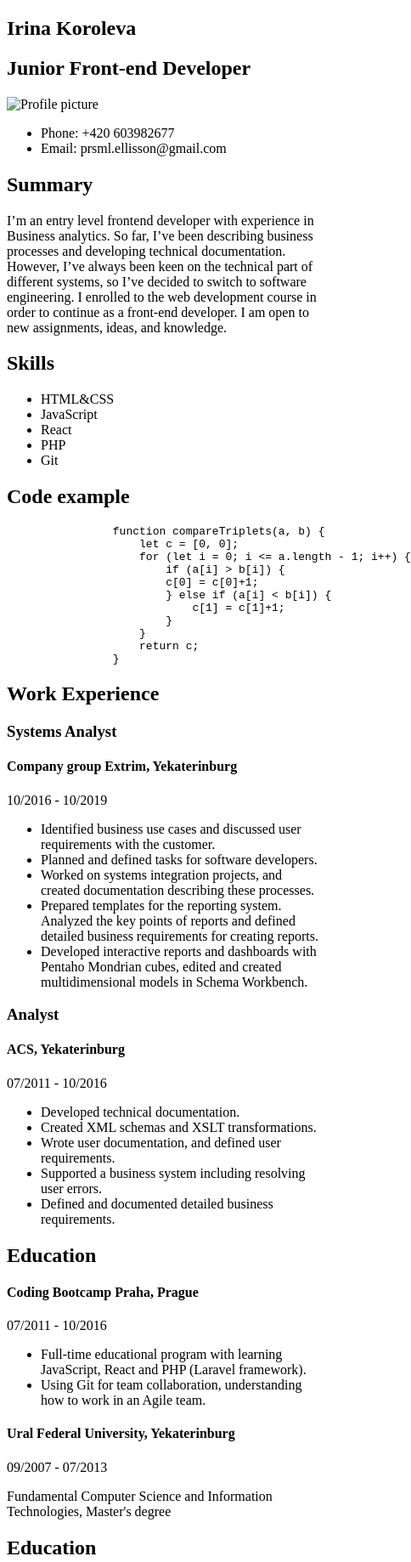
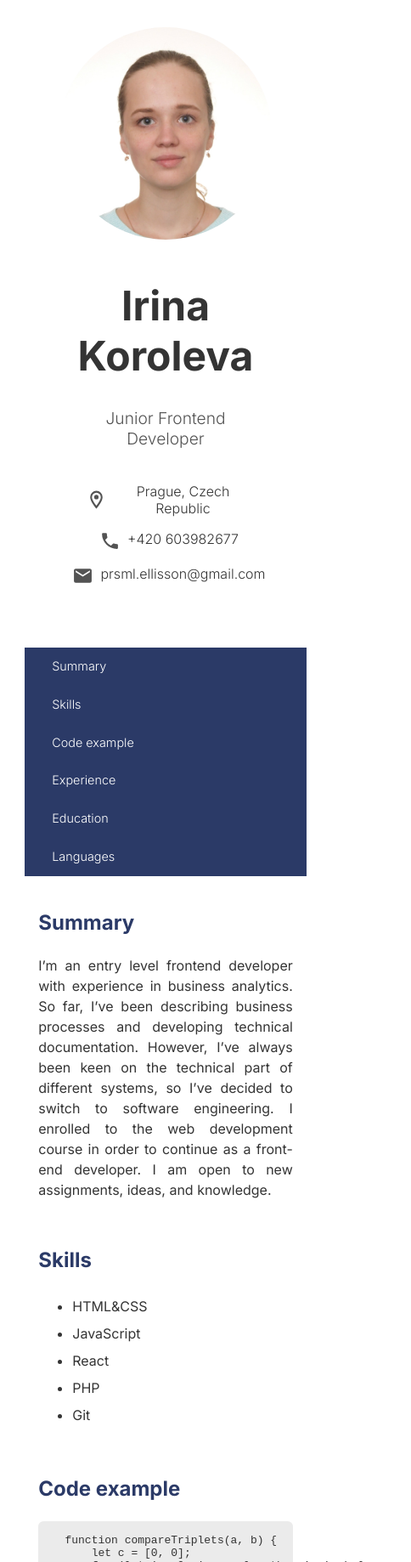
Before and after one commit to ikoroleva/rsschool-cv, a plain HTML site: page index.html in a window 390 px wide. Shown: the top 1838 px of the page at 85% size, 484 px wide, since content can reach past the window. Drawn offline with Linux system fonts and the light colour scheme.

Commit message:
feat: add css and make it responsive

```diff
--- a/index.html
+++ b/index.html
@@ -6,27 +6,67 @@
     <meta http-equiv="X-UA-Compatible" content="IE=edge">
     <meta name="viewport" content="width=device-width, initial-scale=1.0">
     <title>CV. HTML, CSS & Git Basics</title>
+    <link rel="stylesheet" href="style.css">
+    <link rel="preconnect" href="https://fonts.googleapis.com">
+    <link rel="preconnect" href="https://fonts.gstatic.com" crossorigin>
+    <link href="https://fonts.googleapis.com/css2?family=Inter:wght@200;300;400;700&display=swap" rel="stylesheet">
 </head>
 
 <body>
     <header class="header">
         <section class="title">
-            <h1 class="title__h1">Irina Koroleva</h1>
-            <h2 class="title__h2">Junior Front-end Developer</h2>
-            <img class="title__photo" src="" alt="Profile picture">
+            <figure class="photo">
+                <img src="img/profile-photo.JPG" alt="Profile photo">
+            </figure>
+            <section class="info">
+                <h1>Irina Koroleva</h1>
+                <h2>Junior Frontend Developer</h2>
+                <section class="contacts">
+                    <div class="contact-item">
+                        <img src="img/map-marker-outline.svg" alt="Map marker icon">
+                        <p class="">Prague, Czech Republic</p>
+                    </div>
+                    <div class="contact-item">
+                        <img src="img/phone.svg" alt="Phone icon">
+                        <p class="">+420 603982677</p>
+                    </div>
+                    <div class="contact-item">
+                        <img src="img/email.svg" alt="Email icon">
+                        <p class="">prsml.ellisson@gmail.com</p>
+                    </div>
                 </section>
-        <section class="contacts">
-            <ul class="contact__list">
-                <li class="contact__list__item">Phone: +420 603982677</li>
-                <li class="contact__list__item">Email: prsml.ellisson@gmail.com</li>
+            </section>
+        </section>
+
+        <nav class="nav">
+            <ul class="nav list">
+                <a href="#summary">
+                    <li class="nav list__item">Summary</li>
+                </a>
+                <a href="#skills">
+                    <li class="nav list__item">Skills</li>
+                </a>
+                <a href="#code-example">
+                    <li class="nav list__item">Code example</li>
+                </a>
+                <a href="#work-experience">
+                    <li class="nav list__item">Experience</li>
+                </a>
+                <a href="#education">
+                    <li class="nav list__item">Education</li>
+                </a>
+                <a href="#languages">
+                    <li class="nav list__item">Languages</li>
+                </a>
             </ul>
-        </section>
+        </nav>
+
     </header>
     <main class="main-container">
         <!--  SUMMARY -->
-        <section class="summary">
+        <section class="summary" id="summary">
             <h2 class="summary section-header">Summary</h2>
-            <p class="summary item">I’m an entry level frontend developer with experience in Business analytics. So
+            <p class="summary item">I’m an entry level frontend developer with experience in business analytics. So
                 far, I’ve been describing
                 business processes and developing technical documentation. However, I’ve always been keen on the
                 technical part of different systems, so I’ve decided to switch to software engineering. I enrolled to
@@ -35,7 +75,7 @@
         </section>
 
         <!--  SKILLS -->
-        <section class="skills">
+        <section class="skills" id="skills">
             <h2 class="skills section-header">Skills</h2>
             <ul class="skills list">
                 <li class="skills list__item">HTML&CSS</li>
@@ -47,10 +87,11 @@
         </section>
 
         <!--  CODE EXAMPLE -->
-        <section class="code-example">
+        <section class="code-example" id="code-example">
             <h2 class="code-example section-header">Code example</h2>
             <code class="code-example wrapper">
     <pre>
+
     function compareTriplets(a, b) {
         let c = [0, 0];
         for (let i = 0; i <= a.length - 1; i++) {
@@ -61,18 +102,20 @@
             }
         }
         return c;
-                }</pre>
+    }
+
+</pre>
             </code>
         </section>
 
         <!--  WORK EXPERIENCE -->
-        <section class="work-experience">
-            <h2 class="work-experience section-header">Work Experience</h2>
+        <section class="work-experience" id="work-experience">
+            <h2 class="work-experience section-header">Experience</h2>
             <section class="job-item">
                 <div class="job-details">
-                    <h3 class="job-details__position">Systems Analyst</h3>
-                    <h4 class="job-details__company">Company group Extrim, Yekaterinburg</h4>
-                    <p class="job-details__terms">10/2016 - 10/2019</p>
+                    <h3 class="job-details position">Systems Analyst</h3>
+                    <h4 class="job-details company">Company group EXTRIM, Yekaterinburg</h4>
+                    <p class="job-details terms">Oct 2016 — Oct 2019</p>
                 </div>
                 <div class="job-summary">
                     <ul class="job-summary list">
@@ -95,7 +138,7 @@
                 <div class="job-details">
                     <h3 class="job-details position">Analyst</h3>
                     <h4 class="job-details company">ACS, Yekaterinburg</h4>
-                    <p class="job-details terms">07/2011 - 10/2016</p>
+                    <p class="job-details terms">Jul 2011 - Oct 2016</p>
                 </div>
                 <div class="job-summary">
                     <ul class="job-summary list">
@@ -111,11 +154,18 @@
         </section>
 
         <!--  EDUCATION  -->
-        <section class="education">
+        <section class="education" id="education">
             <h2 class="education section-header">Education</h2>
-            <div class="education-item">
+            <section class="education-item">
+                <h4 class="education-item company">RS School</h4>
+                <p class="education-item terms">Sep 2022</p>
+                <ul class="education-item list">
+                    <li class="education-item list__item">Course «JS/Frontend development course» (in progress)</li>
+                </ul>
+            </section>
+            <section class="education-item">
                 <h4 class="education-item company">Coding Bootcamp Praha, Prague</h4>
-                <p class="education-item terms">07/2011 - 10/2016</p>
+                <p class="education-item terms">May 2022 - Jul 2022</p>
                 <ul class="education-item list">
                     <li class="education-item list__item">Full-time educational program with learning JavaScript, React
                         and PHP
@@ -124,35 +174,52 @@
                         an Agile team.
                     </li>
                 </ul>
-            </div>
-            <div class="education-item">
+            </section>
+            <section class="education-item">
                 <h4 class="education-item company">Ural Federal University, Yekaterinburg</h4>
-                <p class="education-item terms">09/2007 - 07/2013</p>
-                <p class="education-item discription">Fundamental Computer Science and Information Technologies,
+                <p class="education-item terms">Sep 2007 - Jun 2013</p>
+                <ul class="education-item list">
+                    <li class="education-item list__item">Fundamental Computer Science and Information Technologies,
                         Master's degree </p>
-            </div>
+                    </li>
+            </section>
         </section>
 
         <!--  LANGUAGES  -->
-        <section class="languages">
-            <h2 class="languages section-header">Education</h2>
+        <section class="languages" id="languages">
+            <h2 class="languages section-header">Languages</h2>
             <ul class="languages list">
                 <li class="languages list__item">English – B1</li>
                 <li class="languages list__item">Czech – A2</li>
+                <li class="languages list__item">Russian – Native</li>
             </ul>
         </section>
 
     </main>
     <footer class="footer">
-        <h2 class="footer-header">Let's Keep in Touch!</h2>
 
         <!-- Social media and contact links. -->
-        <ul class="contact list">
-            <li class="contact list__item"><a href="mailto:prsml.ellisson@gmail.com">prsml.ellisson@gmail.com</a></li>
-            <li class="contact list__item"><a href="https://www.linkedin.com/in/irina-koroleva-al/"
-                    target="_blank">LinkedIn</a></li>
-            <li class="contact list__item"><a href="https://github.com/ikoroleva" target="_blank">Github</a></li>
-        </ul>
+        <section class="footer-contacts">
+            <div class="footer contact-item">
+                <img src="img/email.svg" alt="Email icon">
+                <a href="mailto:prsml.ellisson@gmail.com">prsml.ellisson@gmail.com</a>
+            </div>
+            <div class="footer contact-item">
+                <img src="img/linkedin.svg" alt="LinkedIn icon">
+                <a href="https://www.linkedin.com/in/irina-koroleva-al/" target="_blank">LinkedIn</a>
+            </div>
+            <div class="footer contact-item">
+                <img src="img/github.svg" alt="Github icon">
+                <a href="https://github.com/ikoroleva" target="_blank">Github</a>
+            </div>
+        </section>
+        <section class="course-info">
+            <a class="course-info link" href="https://rs.school/"><img class="course-logo" src="img/logo-rsschool3.png"
+                    alt="course logo">
+            </a>
+            <p class="course-info name">The Rolling Scopes, October, 2022</p>
+        </section>
+
     </footer>
 
 </body>
--- a/style.css
+++ b/style.css
@@ -0,0 +1,274 @@
+html {
+    box-sizing: border-box;
+}
+
+*,
+*:before,
+*:after {
+    box-sizing: inherit;
+}
+
+body {
+    color: #343434;
+    margin: 0 auto;
+    font-family: 'Inter', sans-serif;
+    max-width: 1200px;
+    width: 85%;
+}
+
+.header {
+    display: flex;
+    flex-direction: column;
+    margin: 0;
+}
+
+.title {
+    display: flex;
+    flex-direction: column;
+    /* justify-content: center; */
+    /* margin: 3rem 0; */
+}
+
+.photo {
+    margin: 1rem;
+    display: flex;
+    align-items: center;
+    justify-content: center;
+}
+
+
+.photo>img {
+    max-width: 250px;
+    border-radius: 50%;
+    border: #535353;
+}
+
+.info {
+    margin: 1rem;
+    text-align: center;
+}
+
+.info>h1 {
+    font-weight: 700;
+    font-size: 3rem;
+    margin: 0 0 2rem 0;
+}
+
+.info>h2 {
+    font-size: 1.2rem;
+    color: #535353;
+    font-weight: 300;
+}
+
+.contact-item {
+    display: flex;
+    justify-content: center;
+    font-weight: 300;
+}
+
+.contact-item>img {
+    width: 25px;
+    margin: .5rem;
+}
+
+.contact-item>p {
+    margin: .5rem 0;
+}
+
+nav {
+    margin: 0 0 1rem 0;
+}
+
+.nav.list {
+    list-style-type: none;
+    display: flex;
+    flex-direction: column;
+    justify-content: center;
+    margin: 0;
+    padding: 0;
+}
+
+.nav.list>a {
+    text-decoration: none;
+    background: rgba(43, 58, 103);
+    text-align: left;
+    padding: .5rem 2rem;
+
+}
+
+.nav.list>a:hover {
+    background: rgb(43, 58, 103, 80%);
+    color: #ffffff;
+
+}
+
+.nav.list__item {
+    color: #ffffff;
+    font-weight: 300;
+    font-size: .9rem;
+    /* padding: .5rem; */
+    display: inline-block;
+
+}
+
+section {
+    padding: 1rem;
+}
+
+.summary,
+.skills,
+.code-example,
+.work-experience,
+.education,
+.languages {
+    background: #ffffff;
+}
+
+.section-header {
+    padding: .5rem 0;
+    margin: 0;
+    color: rgba(43, 58, 103);
+    ;
+}
+
+.item {
+    text-align: justify;
+    line-height: 1.5;
+
+}
+
+.list__item {
+    line-height: 2;
+    text-align: justify;
+}
+
+.code-example.wrapper>pre {
+    background-color: #ebebeb;
+    border-radius: .4rem;
+    min-width: 70%;
+    margin: 1rem auto;
+
+}
+
+.company {
+    margin: 0;
+    color: #535353;
+    font-weight: 400;
+}
+
+.education-item.company {
+    font-weight: 700;
+}
+
+.terms {
+    color: #535353;
+    font-weight: 300;
+}
+
+
+footer {
+    background: #F9F3F1ff;
+    display: flex;
+    flex-direction: column;
+}
+
+.footer-contacts {
+    width: 90%;
+    margin: 0 auto;
+    padding: 2rem 0;
+    display: flex;
+    flex-direction: column;
+    justify-content: flex-start;
+    align-items: flex-start;
+}
+
+.footer.contact-item {
+    display: flex;
+    justify-content: center;
+    align-items: center;
+}
+
+.course-info {
+    display: flex;
+    flex-direction: column;
+    align-items: center;
+    padding-top: 1rem;
+    margin: 0;
+    font-size: .8rem;
+    font-weight: 300;
+}
+
+.course-logo {
+    max-width: 150px;
+}
+
+a:hover {
+    text-decoration: none;
+}
+
+@media screen and (min-width: 800px) {
+
+    .title {
+        display: flex;
+        flex-direction: row;
+        justify-content: flex-start;
+        margin: 3rem 0;
+    }
+
+    .info {
+        margin: 1rem 2rem;
+        text-align: left;
+    }
+
+
+    .contact-item {
+        justify-content: flex-start;
+    }
+
+
+
+    .nav.list {
+        display: flex;
+        flex-direction: row;
+        margin: 0;
+        padding: 0;
+    }
+
+    .nav.list>a {
+        min-width: 16.7%;
+        text-align: center;
+        padding: .5rem 0;
+
+    }
+
+
+    .job-item {
+        display: grid;
+        grid-template-columns: 1fr 3fr;
+        column-gap: 20px;
+    }
+
+    .footer-contacts {
+        display: flex;
+        flex-direction: row;
+        width: 70%;
+
+        justify-content: center;
+    }
+}
+
+/* @media screen and (max-width: 749px) {
+    h1 {
+        font-size: 75px;
+        line-height: 0.9;
+        margin-bottom: 20px;
+    }
+
+    h2 {
+        line-height: 1;
+    }
+
+    .contact-list a {
+        padding: 5px;
+    }
+} */
```
Also changed, not shown: img/email.svg (added), img/github.svg (added), img/linkedin.svg (added), img/logo-rsschool3.png (added), img/map-marker-outline.svg (added), img/phone.svg (added), img/profile-photo.JPG (added). Lines whose indentation alone changed are shown as unchanged.
